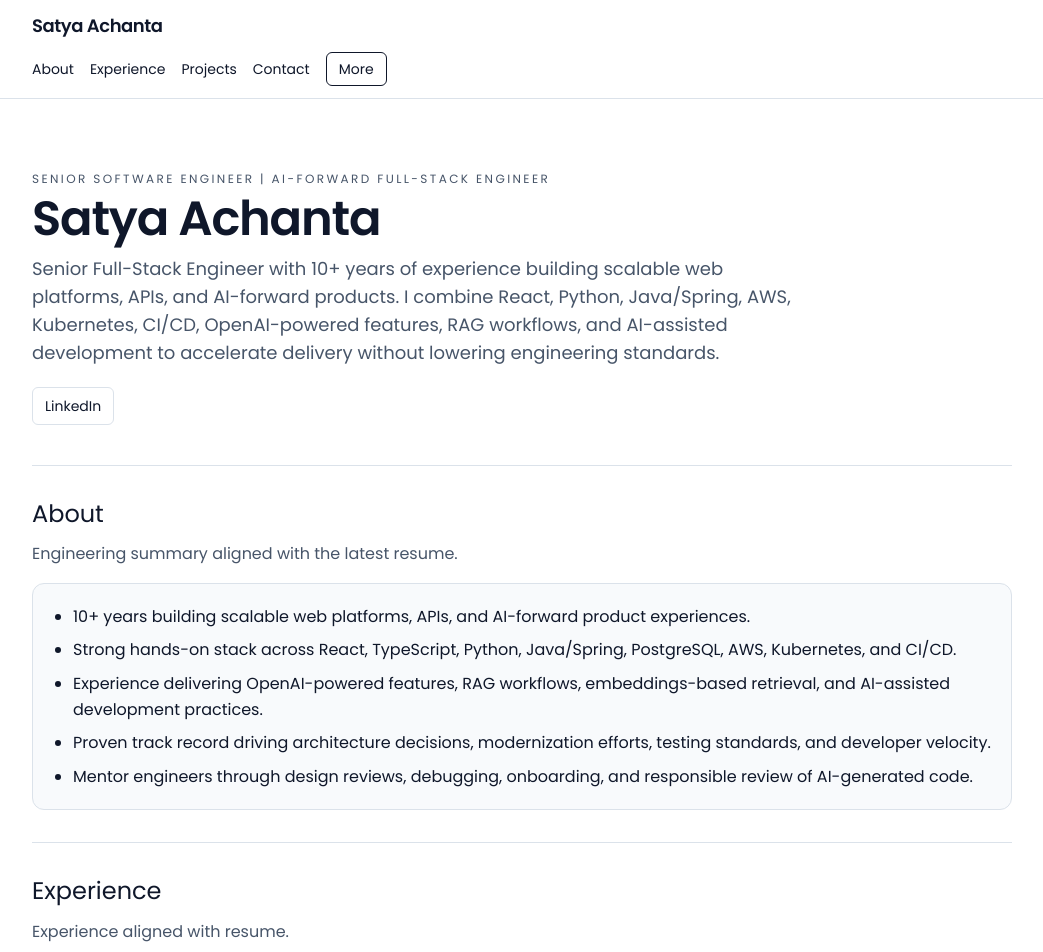
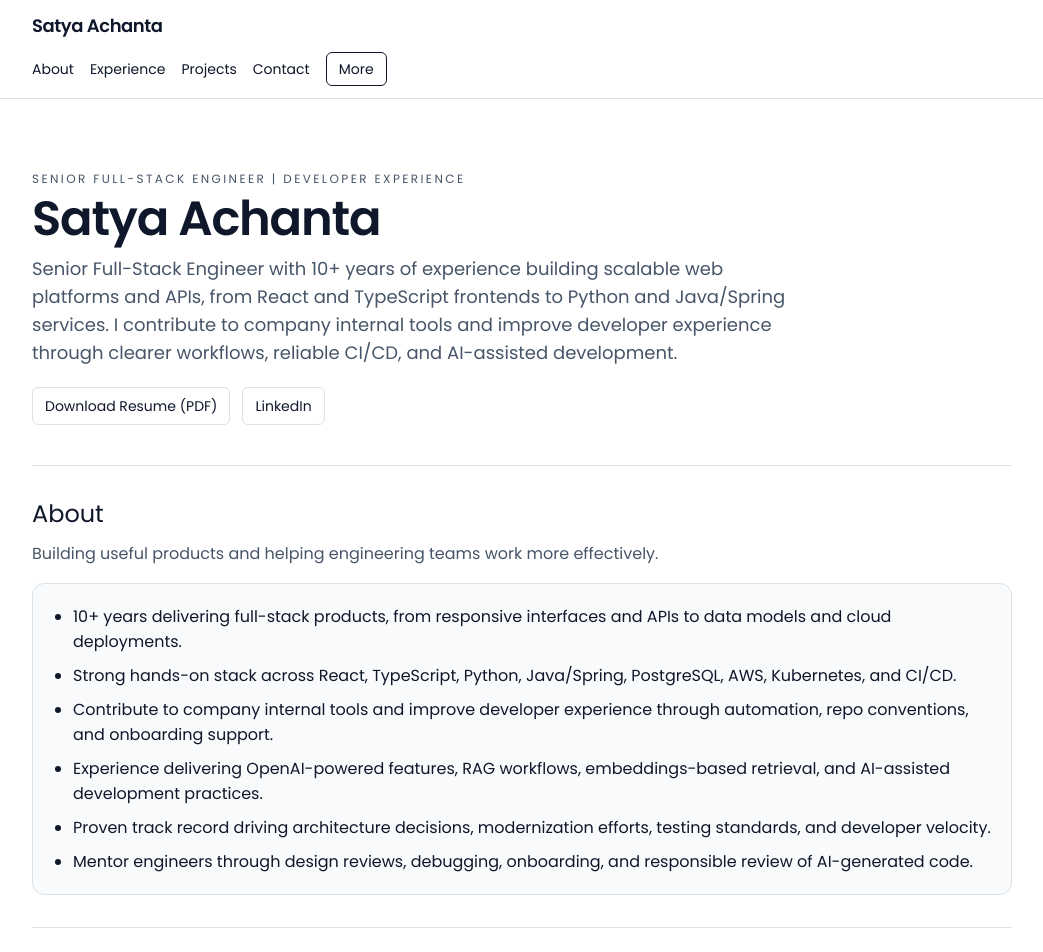
Before and after one commit to SatyaAchanta/portfolio, a Next.js app: page / in a window 1280 px wide. Shown: the top 952 px of the page, without its empty margins (118-1161 px from the left). Built offline with nearby package versions, Linux system fonts and the light colour scheme.

Commit message:
Update full-stack and developer experience focus with latest resume

```diff
--- a/app/layout.tsx
+++ b/app/layout.tsx
@@ -10,11 +10,13 @@ const poppins = Poppins({
 });
 
 export const metadata: Metadata = {
-  title: "Satya Achanta - AI-Forward Full-Stack Engineer",
+  title: "Satya Achanta - Full-Stack Engineer & Developer Experience",
   description:
-    "Portfolio of Satya Achanta - Senior Full-Stack Engineer focused on scalable web platforms, APIs, AI-forward products, and AI-assisted delivery.",
+    "Portfolio of Satya Achanta - Senior Full-Stack Engineer building web platforms, APIs, and company internal tools that improve developer experience and delivery.",
   keywords: [
     "Software Engineer",
+    "Developer Experience",
+    "Internal Tools",
     "AI-Forward Engineer",
     "OpenAI",
     "RAG",
--- a/components/About.tsx
+++ b/components/About.tsx
@@ -5,13 +5,14 @@ export default function About() {
         About
       </h2>
       <p className="section-intro">
-        Engineering summary aligned with the latest resume.
+        Building useful products and helping engineering teams work more effectively.
       </p>
 
       <div className="surface p-5">
         <ul className="m-0 list-disc space-y-2 pl-5">
-          <li>10+ years building scalable web platforms, APIs, and AI-forward product experiences.</li>
+          <li>10+ years delivering full-stack products, from responsive interfaces and APIs to data models and cloud deployments.</li>
           <li>Strong hands-on stack across React, TypeScript, Python, Java/Spring, PostgreSQL, AWS, Kubernetes, and CI/CD.</li>
+          <li>Contribute to company internal tools and improve developer experience through automation, repo conventions, and onboarding support.</li>
           <li>Experience delivering OpenAI-powered features, RAG workflows, embeddings-based retrieval, and AI-assisted development practices.</li>
           <li>Proven track record driving architecture decisions, modernization efforts, testing standards, and developer velocity.</li>
           <li>Mentor engineers through design reviews, debugging, onboarding, and responsible review of AI-generated code.</li>
--- a/components/Contact.tsx
+++ b/components/Contact.tsx
@@ -17,8 +17,8 @@ export default function Contact() {
         Contact
       </h2>
       <p className="section-intro">
-        Open to senior engineering roles, AI-forward product work, and
-        product-focused collaboration.
+        Open to senior full-stack engineering roles, developer experience work,
+        and internal tooling initiatives.
       </p>
 
       <div className="surface p-5">
--- a/components/Experience.tsx
+++ b/components/Experience.tsx
@@ -1,11 +1,12 @@
 const experiences = [
   {
-    company: "Ithaka",
-    role: "Sr Software Engineer",
+    company: "ITHAKA",
+    role: "Senior Software Engineer",
     location: "Ann Arbor, MI",
     period: "Nov 2019 - Present",
     highlights: [
       "Act as a lead-minded engineer across admin portals, reporting workflows, and public APIs, owning ambiguous initiatives end to end.",
+      "Contribute to company internal tools and improve developer experience through clearer repo conventions, onboarding support, and automation of development workflows.",
       "Led modernization by decomposing legacy services into AWS Lambda and Step Functions workflows, improving scalability and reducing operational overhead.",
       "Improved release velocity by 3x through AI-assisted development workflows that accelerated implementation, debugging, testing, and developer self-sufficiency.",
       "Applied AI-enabled engineering practices with Codex and Copilot for code scaffolding, refactoring, testing, and full-stack feature implementation.",
@@ -39,7 +40,7 @@ export default function Experience() {
       <h2 id="experience-title" className="section-title">
         Experience
       </h2>
-      <p className="section-intro">Experience aligned with resume.</p>
+      <p className="section-intro">Full-stack delivery, internal tooling, and engineering improvements across teams.</p>
 
       <div className="grid gap-4">
         {experiences.map((item) => (
--- a/components/Footer.tsx
+++ b/components/Footer.tsx
@@ -5,7 +5,7 @@ export default function Footer() {
     <footer className="border-t py-6" style={{ borderColor: "var(--border)" }}>
       <div className="page-container flex flex-col gap-2 text-sm sm:flex-row sm:items-center sm:justify-between">
         <p className="m-0" style={{ color: "var(--muted)" }}>
-          Satya Achanta | AI-Forward Full-Stack Engineer
+          Satya Achanta | Full-Stack Engineering & Developer Experience
         </p>
         <p className="m-0" style={{ color: "var(--muted)" }}>
           © {currentYear} Satya Achanta
--- a/components/Hero.tsx
+++ b/components/Hero.tsx
@@ -5,7 +5,7 @@ export default function Hero() {
         className="mb-2 text-xs uppercase tracking-[0.2em]"
         style={{ color: "var(--muted)" }}
       >
-        Senior Software Engineer | AI-Forward Full-Stack Engineer
+        Senior Full-Stack Engineer | Developer Experience
       </p>
       <h1
         id="hero-name"
@@ -18,13 +18,21 @@ export default function Hero() {
         style={{ color: "var(--muted)" }}
       >
         Senior Full-Stack Engineer with 10+ years of experience building
-        scalable web platforms, APIs, and AI-forward products. I combine React,
-        Python, Java/Spring, AWS, Kubernetes, CI/CD, OpenAI-powered features,
-        RAG workflows, and AI-assisted development to accelerate delivery
-        without lowering engineering standards.
+        scalable web platforms and APIs, from React and TypeScript frontends to
+        Python and Java/Spring services. I contribute to company internal tools
+        and improve developer experience through clearer workflows, reliable
+        CI/CD, and AI-assisted development.
       </p>
 
       <div className="mt-5 flex flex-wrap gap-3 text-sm">
+        <a
+          href="/sav-resume.pdf"
+          download="Satya-Achanta-Resume.pdf"
+          className="rounded-md border px-3 py-2"
+          style={{ borderColor: "var(--border)" }}
+        >
+          Download Resume (PDF)
+        </a>
         <a
           href="https://www.linkedin.com/in/itsmesav"
           target="_blank"
--- a/components/Skills.tsx
+++ b/components/Skills.tsx
@@ -1,17 +1,7 @@
 const skillCategories = [
   {
-    title: "AI and Intelligent Systems",
-    items: [
-      "OpenAI API",
-      "AI-Assisted Development",
-      "RAG Workflows",
-      "Embeddings-Based Retrieval",
-      "LangChain",
-    ],
-  },
-  {
     title: "Frontend",
-    items: ["React", "Next.js", "JavaScript", "TypeScript", "Tailwind CSS"],
+    items: ["React", "Next.js", "JavaScript", "TypeScript", "Tailwind CSS", "ShadCN UI"],
   },
   {
     title: "Backend",
@@ -26,8 +16,16 @@ const skillCategories = [
     items: ["Prisma", "ORM Tools", "Database Design", "GraphQL", "Design Systems"],
   },
   {
+    title: "Developer Experience and Internal Tools",
+    items: ["Internal Tooling", "Developer Workflows", "Repo Conventions", "Onboarding", "Testing Automation"],
+  },
+  {
     title: "Delivery and Tooling",
-    items: ["GitLab CI", "GitHub Actions", "Jenkins", "Testing Automation", "CI/CD Pipelines"],
+    items: ["GitLab CI", "GitHub Actions", "Jenkins", "CI/CD Pipelines"],
+  },
+  {
+    title: "AI and Intelligent Systems",
+    items: ["OpenAI API", "AI-Assisted Development", "AI Agent Automation", "RAG Workflows", "Embeddings-Based Retrieval", "LangChain"],
   },
 ];
 
@@ -37,7 +35,7 @@ export default function Skills() {
       <h2 id="skills-title" className="section-title">
         Skills
       </h2>
-      <p className="section-intro">Core technologies used to ship production software and AI-forward product experiences.</p>
+      <p className="section-intro">Technologies and practices for full-stack products, internal tools, and reliable delivery.</p>
 
       <div className="grid gap-4 md:grid-cols-2">
         {skillCategories.map((category) => (
```
Also changed, not shown: 1 other file (tests, documents, lock files or other folders).
